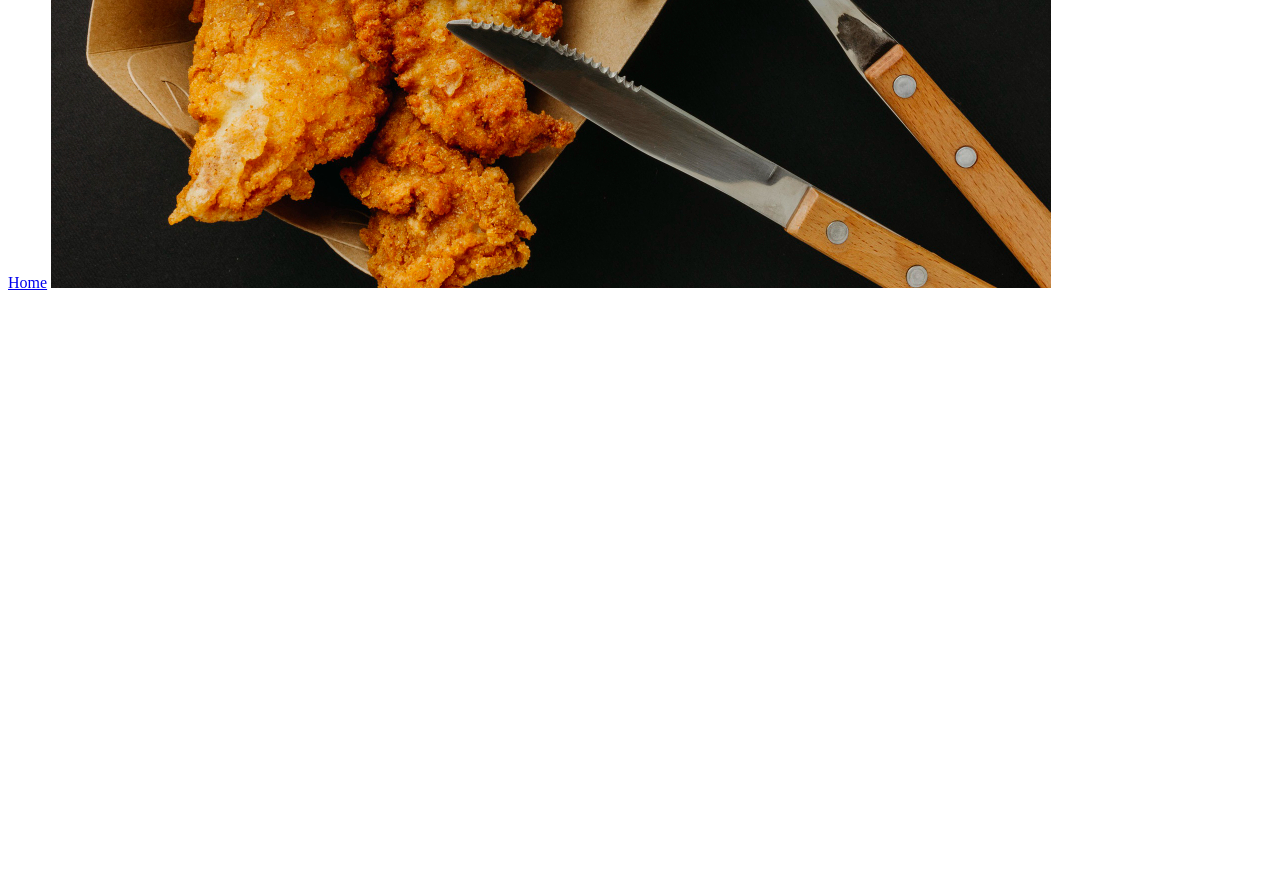
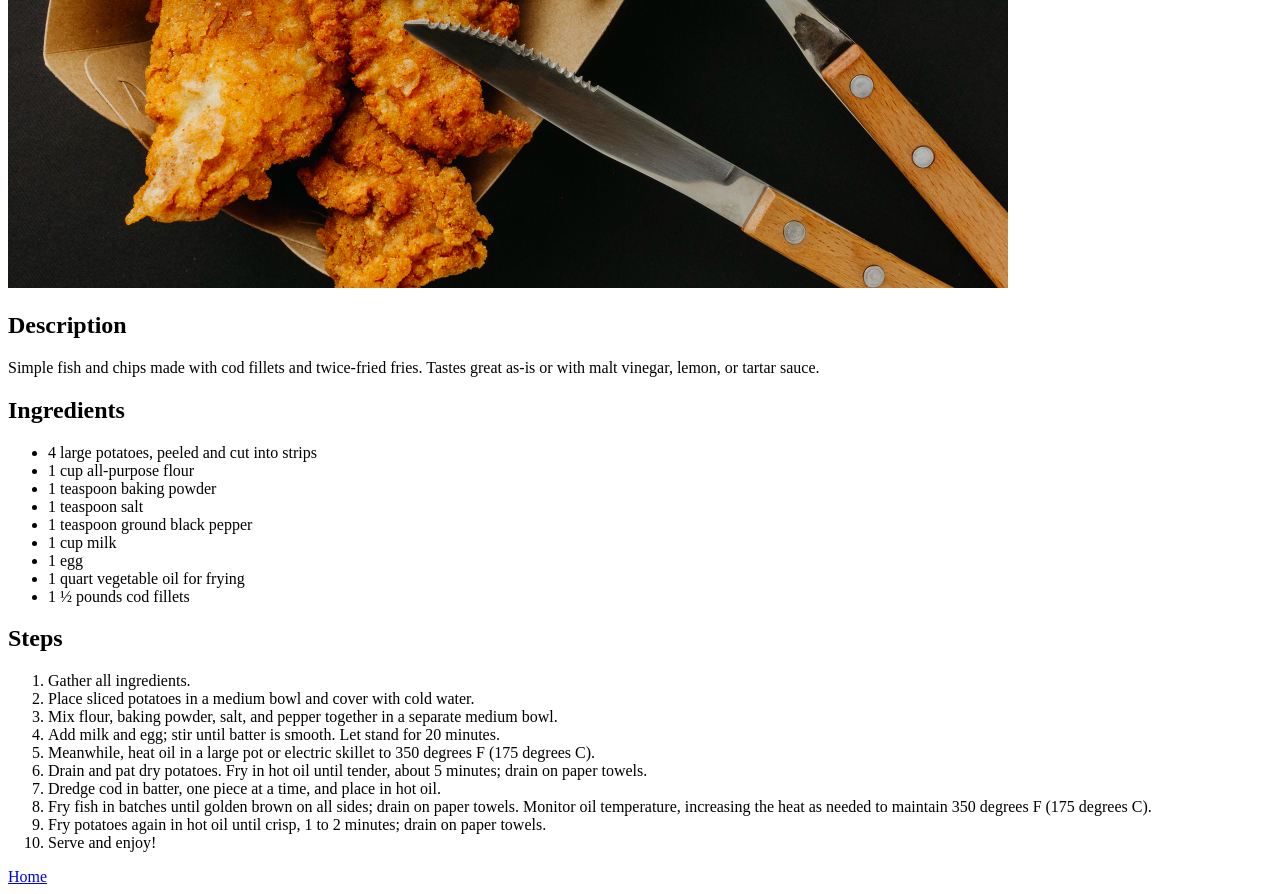
Before and after one commit to laban-endjiounga/odin-recipes, a plain HTML site: page recipes/fish-and-chips.html in a window 1280 px wide. Shown: the part 506-1400 px from the top of the page. Before the commit the page ends 806 px from the top, so only its background shows below. Drawn offline with Linux system fonts and the light colour scheme.

Commit message:
Complete the recipe page

```diff
--- a/recipes/fish-and-chips.html
+++ b/recipes/fish-and-chips.html
@@ -6,7 +6,38 @@
     </head>
     <body>
         <h1>Fish and Chips</h1>
+        <img src="../images/fish-and-chips.jpg" alt="Fish and chips with cutlery lemon slices" width="1000" height="714">
+
+        <h2>Description</h2>
+        <p>Simple fish and chips made with cod fillets and twice-fried fries. Tastes great as-is or with malt vinegar, lemon, or tartar sauce.</p>
+
+        <h2>Ingredients</h2>
+        <ul>
+            <li>4 large potatoes, peeled and cut into strips</li>
+            <li>1 cup all-purpose flour</li>
+            <li>1 teaspoon baking powder</li>
+            <li>1 teaspoon salt</li>
+            <li>1 teaspoon ground black pepper</li>
+            <li>1 cup milk</li>
+            <li>1 egg</li>
+            <li>1 quart vegetable oil for frying</li>
+            <li>1 ½ pounds cod fillets</li>
+        </ul>
+
+        <h2>Steps</h2>
+        <ol>
+            <li>Gather all ingredients.</li>
+            <li>Place sliced potatoes in a medium bowl and cover with cold water.</li>
+            <li>Mix flour, baking powder, salt, and pepper together in a separate medium bowl.</li>
+            <li>Add milk and egg; stir until batter is smooth. Let stand for 20 minutes.</li>
+            <li>Meanwhile, heat oil in a large pot or electric skillet to 350 degrees F (175 degrees C).</li>
+            <li>Drain and pat dry potatoes. Fry in hot oil until tender, about 5 minutes; drain on paper towels.</li>
+            <li>Dredge cod in batter, one piece at a time, and place in hot oil.</li>
+            <li>Fry fish in batches until golden brown on all sides; drain on paper towels. Monitor oil temperature, increasing the heat as needed to maintain 350 degrees F (175 degrees C).</li>
+            <li>Fry potatoes again in hot oil until crisp, 1 to 2 minutes; drain on paper towels.</li>
+            <li>Serve and enjoy!</li>
+        </ol>
+
         <a href="../index.html">Home</a>
-        <img src="../images/fish-and-chips.jpg" alt="Fish and chips with cutlery lemon slices" width="1000" height="714">
     </body>
 </html>
```
